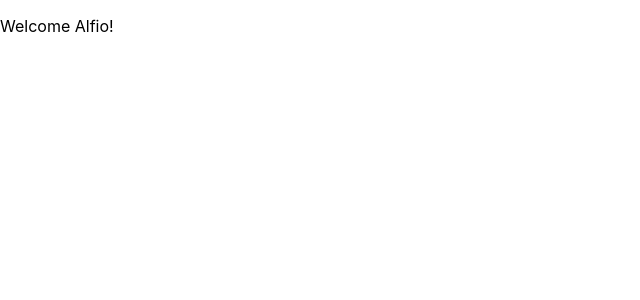
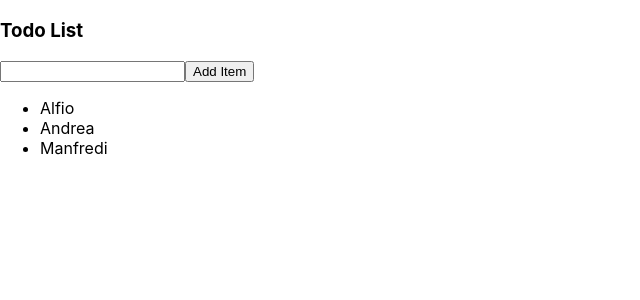
Before and after one commit to PuglisiAlfio/ReactJS, a React (Create React App) app in the folder esercizio-1/first-project/: page / in a window 1280 px wide. Shown: the top 300 px of the page, without its empty margins (0-640 px from the left). Built offline with nearby package versions, Linux system fonts and the light colour scheme.

Commit message:
Lists - Create a `TodoList` component

```diff
--- a/esercizio-1/first-project/src/App.js
+++ b/esercizio-1/first-project/src/App.js
@@ -1,9 +1,12 @@
-import Welcome from './components/Welcome';
+import TodoList from './components/TodoList';
 import './App.css';
 
 function App() {
+
+  const arrNames = ['Alfio', 'Andrea', 'Manfredi'];
+
   return <div>
-          <Welcome name = "Alfio"/>
+          <TodoList name = {arrNames}/>
         </div>
 }
 
--- /dev/null
+++ b/esercizio-1/first-project/src/components/TodoList.jsx
@@ -0,0 +1,42 @@
+import { useState } from "react";
+
+const TodoList = (props) => {
+
+    //destructuring per usare useState
+    const [name, setName] = useState("");
+    const [item, setItem] = useState(props.name)
+
+
+    //funzione per manipolare l'input
+    const setNameHandler = () => {
+        setItem([...item, name]);
+        setName('');
+      };
+
+    return(
+        <>
+        <h3>Todo List</h3>
+        <input onChange={(event) => setName(event.target.value)}/>
+        <button type="button" onClick={setNameHandler}>Add Item</button>
+        <ul>
+            {item.map((item, index) => <li key={index}>{item}</li>)}
+        </ul>
+        </>
+    )
+}
+
+export default TodoList
+
+//funzione per aggiungere l'input alla li, al click del bottone
+    // const onAddItem = (event) => {
+    //     event.preventDefault();
+    //     let values = name;
+    //     console.log(values)
+    // }
+
+
+    //costante che mappa ogni elemento di un array in ingresso come prop
+    //e che restituirà un "li" per ogni elemento dell'array mappato
+    // const items = props.name.map((item,index) => {
+    //     return <li key={index}>{item}</li>
+    // })    <=== questa constante items è la stessa cosa scritta dentro il tag "<ul></ul>"
--- a/esercizio-1/first-project/src/components/Welcome.js
+++ /dev/null
@@ -1,5 +0,0 @@
-function Welcome(props){
-    return <p>Welcome {props.name}!</p>
-}
-
-export default Welcome
```
